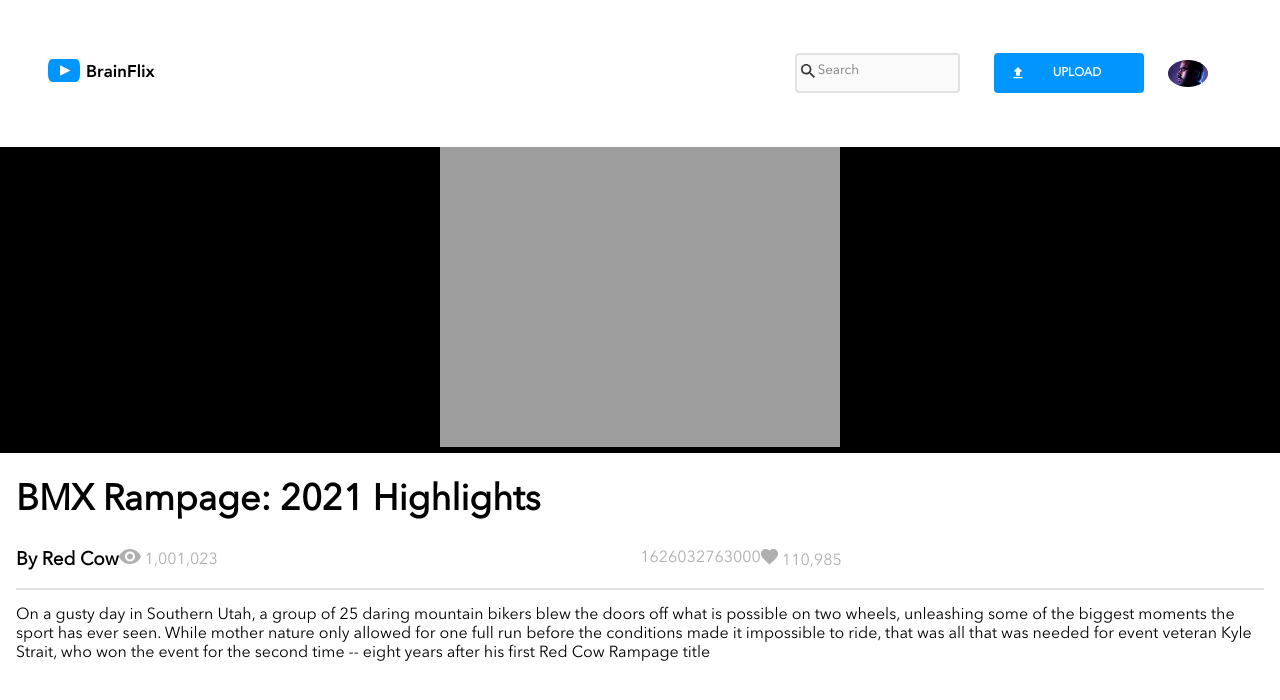
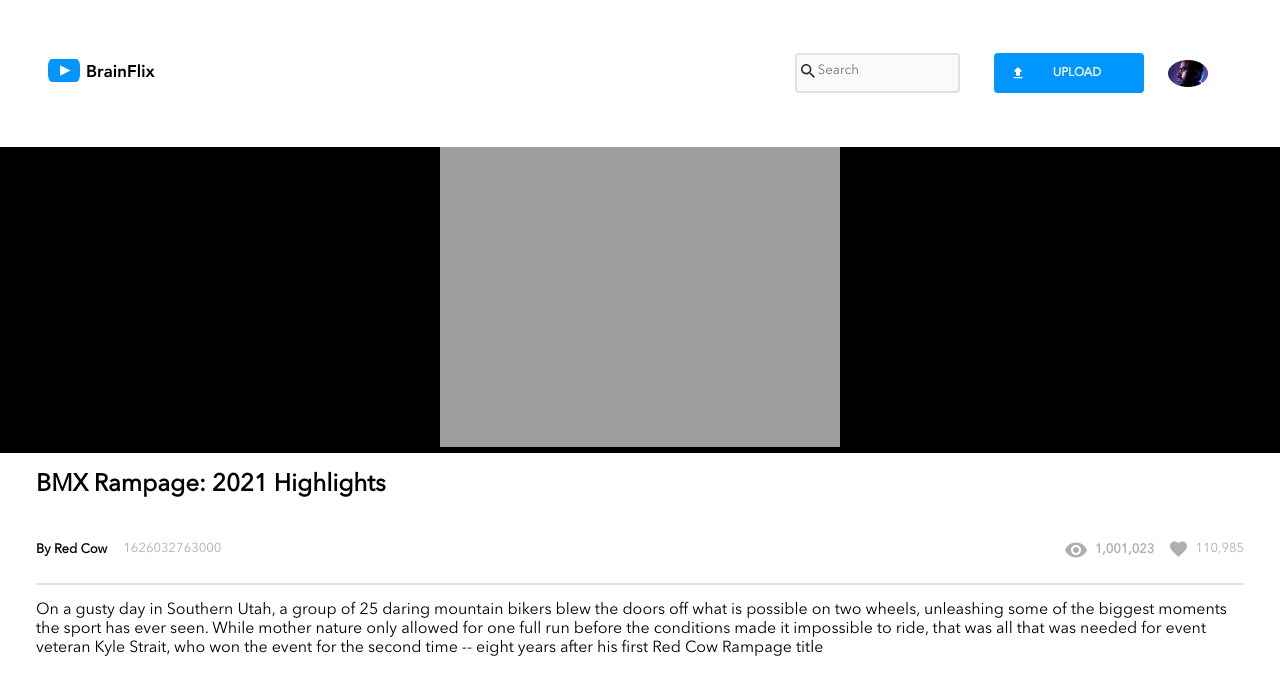
Before and after one commit to ArmandoMandyFernandez/armando-fernandez-brainflix, a React (Create React App) app: page / in a window 1280 px wide. Shown: the top 700 px of the page. Built offline with nearby package versions, Linux system fonts and the light colour scheme.

Commit message:
finished styling of the video info feature

```diff
--- a/src/components/VideoInfo/VideoInfo.js
+++ b/src/components/VideoInfo/VideoInfo.js
@@ -1,25 +1,38 @@
 import "./VideoInfo.scss";
 import viewsIcon from "../../assets/images/Icons/views.svg";
-import heartIcon from '../../assets/images/Icons/likes.svg'
+import heartIcon from "../../assets/images/Icons/likes.svg";
 
 const VideoInfo = ({ selectedVideo }) => {
     const { title, channel, description, views, likes, timestamp } =
         selectedVideo;
+
     return (
         <section className="videoInfo">
             <div className="videoInfo__title-container">
                 <h1 className="videoInfo__title">{title}</h1>
             </div>
             <div className="videoInfo__stats-container">
-                <div className="videoInfo__byViews-container">
+                <div className="videoInfo__byDate-container">
                     <h3 className="videoInfo__channel">By {channel}</h3>
-                    <p className="videoInfo__channel-views">
-                        <img src={viewsIcon} alt="eye icon" className="videoInfo__channel-views-icon"/> {views}
-                    </p>
+                    <p className="videoInfo__date">{timestamp}</p>
                 </div>
-                <div className='videoInfo__dateLikes-container'>
-                    <p className="videoInfo__date">{timestamp}</p>
-                    <p className="videoInfo__likes"><img className="videoInfo__likes-icon" src={heartIcon} alt="" /> {likes}</p>
+                <div className="videoInfo__viewsLikes-container">
+                    <div className="videoInfo__views-container">
+                        <img
+                            src={viewsIcon}
+                            alt="eye icon"
+                            className="videoInfo__channel-views-icon"
+                        />
+                        <p className="videoInfo__channel-views">{views}</p>
+                    </div>
+                    <div className="videoInfo__likes-container">
+                        <img
+                            className="videoInfo__likes-icon"
+                            src={heartIcon}
+                            alt=""
+                        />
+                        <p className="videoInfo__likes">{likes}</p>
+                    </div>
                 </div>
             </div>
             <div className="videoInfo__description-container">
--- a/src/components/VideoInfo/VideoInfo.scss
+++ b/src/components/VideoInfo/VideoInfo.scss
@@ -4,9 +4,11 @@
 
 .videoInfo{
     padding: 1rem;
+    @include tablet{
+        padding: 0 2.25rem;
+    }
 
     &__title-container{
-        @include mobile-page-header;
         text-align: left;
         padding: 1rem 0;
         border-bottom: solid 2px $secondary-silver;
@@ -16,68 +18,110 @@
         }
     }
 
+    &__title{
+        @include mobile-page-header;
+    }
+
     &__stats-container{
         border-bottom: solid 2px $secondary-silver;
         padding: 1rem 0;
+        display: flex;
         @include tablet{
-            display: flex;
             justify-content: space-between;
         }
     }
 
-    &__byViews-container{
+    &__byDate-container{
         display: flex;
+        flex-direction: column;
         justify-content: flex-start;
-        padding: 1rem 0;
         flex-grow: 1;
         text-align: left;
         @include tablet{
             padding: unset;
+            flex-direction: row;
+            align-items: center;
         }
     }
     &__channel{
+        @include mobile-subheader;
         width: 50%;
+        margin: .5rem 0;
         @include tablet{
             width: unset;
+            margin: unset;
+            margin-right: 1rem;
         }
     }
 
+    &__date{
+        @include mobile-body-copy
+    }
+
     &__channel-views{
+        @include mobile-subheader;
         width: 50%;
+        color: $primary-silver;
+        margin: .5rem 0;
         @include tablet{
             width: unset;
+            margin-right: 1rem;
         }
     }
 
-    &__channel-views{
-        color: $primary-silver;
+    &__channel-views-icon{
+        margin-right: .5rem;
     }
 
-    &__dateLikes-container{
+
+    &__viewsLikes-container{
         display: flex;
+        flex-direction: column;
         justify-content: flex-start;
         text-align: left;
         flex-grow: 1;
         color: $primary-silver;
+        @include tablet{
+            flex-direction: row;
+            justify-content: flex-end;
+            align-items: center;
+        }
+    }
+
+    &__views-container{
+        display: flex;
+    }
+
+    &__likes-container{
+        display: flex;
     }
 
     &__date{
+        @include mobile-body-copy;
         width: 50%;
+        color: $primary-silver;
         @include tablet{
             width: unset;
         }
     }
 
     &__likes{
+        @include mobile-body-copy;
         width: 50%;
         @include tablet{
             width: unset;
+
         }
+    }
+
+    &__likes-icon{
+        margin-right: .5rem;
     }
 
     &__description-container{
         padding: 1rem 0;
         text-align: left;
+
     }
 
 
```
